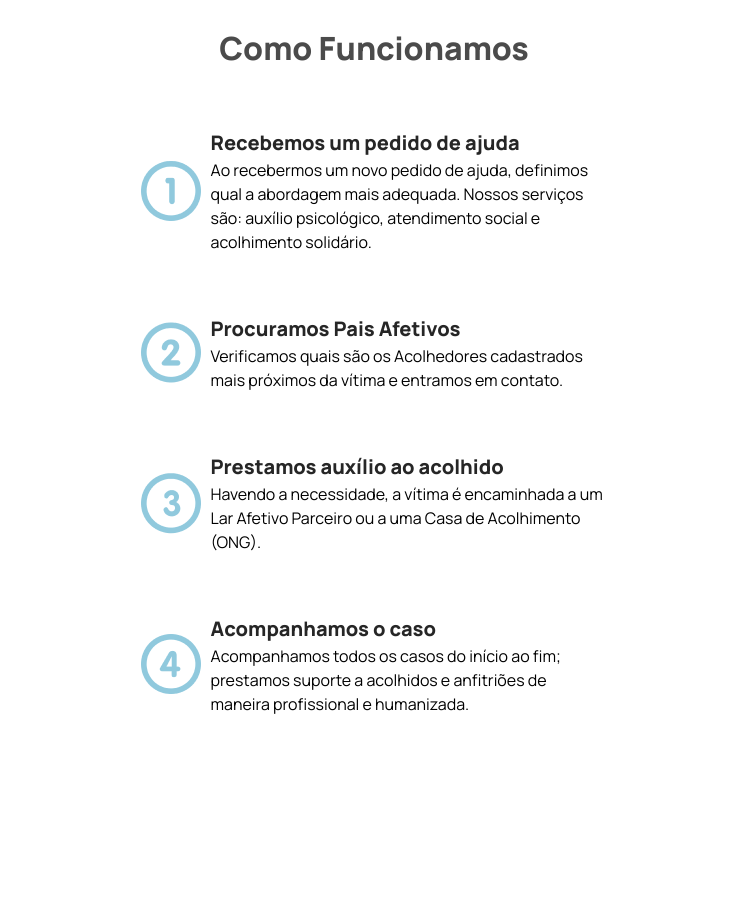
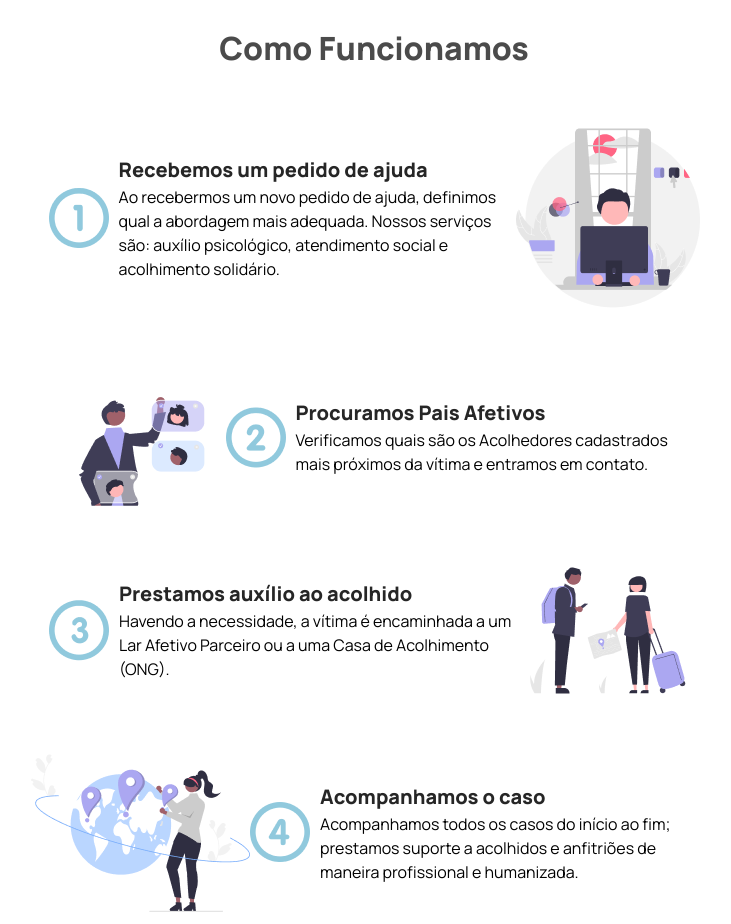
Before and after one commit to GrupoCPB/paisafetivos-web-frontend, a React (Create React App) app: page / in a window 1280 px wide. Shown: the part 2800-3724 px from the top of the page, without its empty margins (266-997 px from the left). Built offline with nearby package versions, Linux system fonts and the light colour scheme; what assets would draw is missing.

Commit message:
inserindo figuras na home

```diff
--- a/src/components/Home/SectionHowWorks/SectionHowWorks.jsx
+++ b/src/components/Home/SectionHowWorks/SectionHowWorks.jsx
@@ -6,6 +6,10 @@ import number_1 from 'assets/number_1.png'
 import number_2 from 'assets/number_2.png'
 import number_3 from 'assets/number_3.png'
 import number_4 from 'assets/number_4.png'
+import designer from 'assets/designer.png'
+import hangout from 'assets/group_hangout.png'
+import travelers from 'assets/travelers.png'
+import world from 'assets/world_.png'
 
 export function SectionHowWorks() {
   return(
@@ -32,11 +36,13 @@ export function SectionHowWorks() {
               Ao recebermos um novo pedido de ajuda, definimos qual a abordagem mais adequada. Nossos serviços são: auxílio psicológico, atendimento social e acolhimento solidário.
             </PCard>
           </Box>
+          <img src={designer} alt="figura de uma pessoa em frente a um computador" />
         </Box>
         <Box
           component="div"
           sx={ style.modes }
         >
+        <img src={hangout} alt="grupo de pessoas conversando usando video call" />
           <img src={ number_2} alt="numero 02" />
           <Box
             component="div"
@@ -62,11 +68,13 @@ export function SectionHowWorks() {
               Havendo a necessidade, a vítima é encaminhada a um Lar Afetivo Parceiro ou a uma Casa de Acolhimento (ONG).
             </PCard>
           </Box>
+          <img src={travelers} alt="" />
         </Box>
         <Box
           component="div"
           sx={ style.modes }
         >
+          <img src={world} alt="figura de uma pessoa em frente a um globo pesquisando aonde ir" />
           <img src={ number_4} alt="numero 04" />
           <Box
             component="div"
```
Also changed, not shown: src/components/Header/MenuSocialMedia/SocialMedia.jsx (+13 -13 lines).
